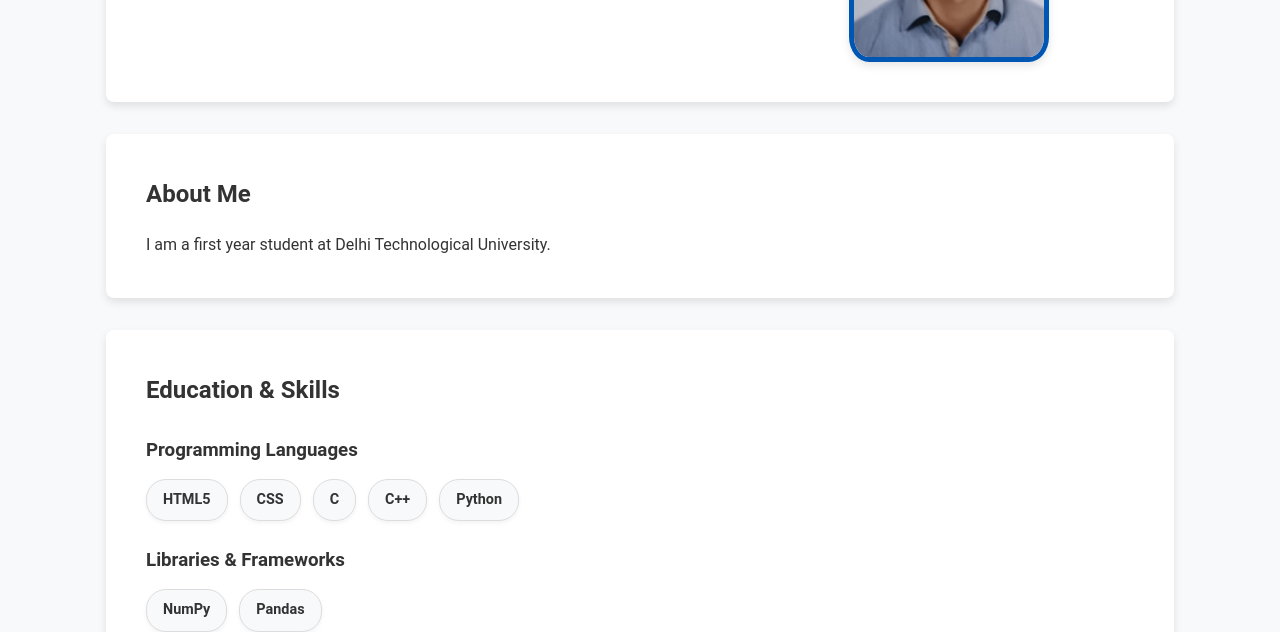
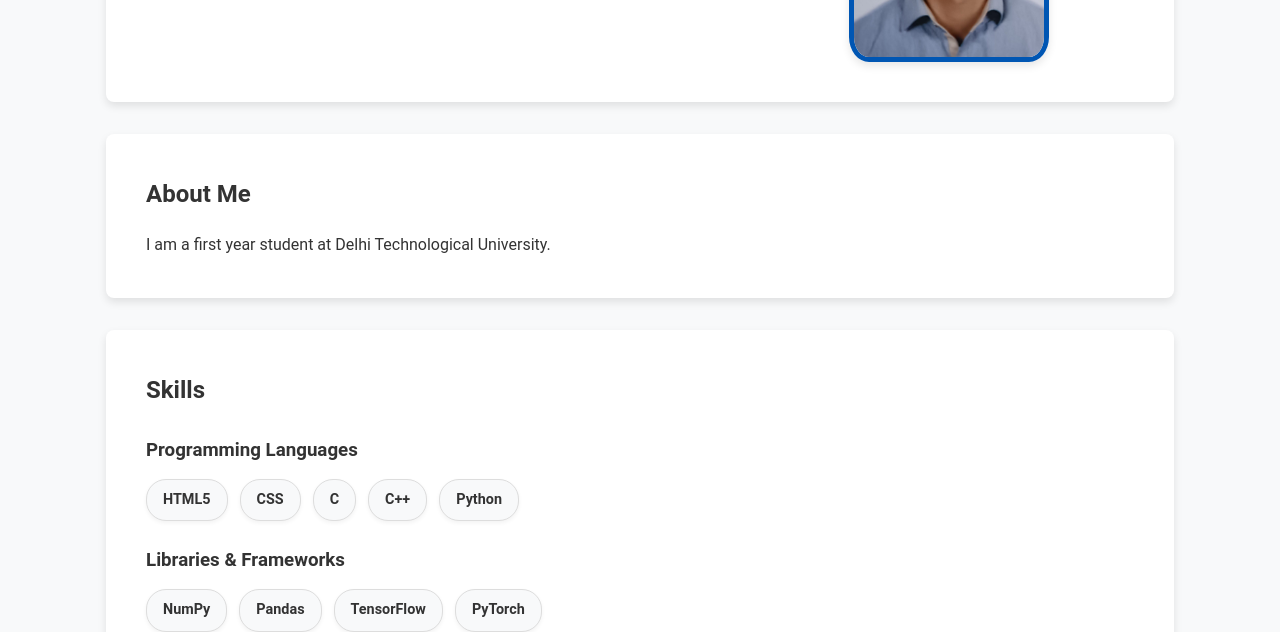
Before and after one commit to sendc0des/portfolio, a plain HTML site: page index.html in a window 1280 px wide. Shown: the part 320-952 px from the top of the page. Drawn offline with Linux system fonts and the light colour scheme.

Commit message:
updated skills section

```diff
--- a/index.html
+++ b/index.html
@@ -35,7 +35,7 @@
         </section>
 
         <section id="skills">
-            <h2>Education & Skills</h2>
+            <h2>Skills</h2>
 
             <h3>Programming Languages</h3>
             <div class="skills-container">
@@ -50,6 +50,8 @@
             <div class="skills-container">
                 <span>NumPy</span>
                 <span>Pandas</span>
+                <span>TensorFlow</span>
+                <span>PyTorch</span>
             </div>
         </section>
 
```
